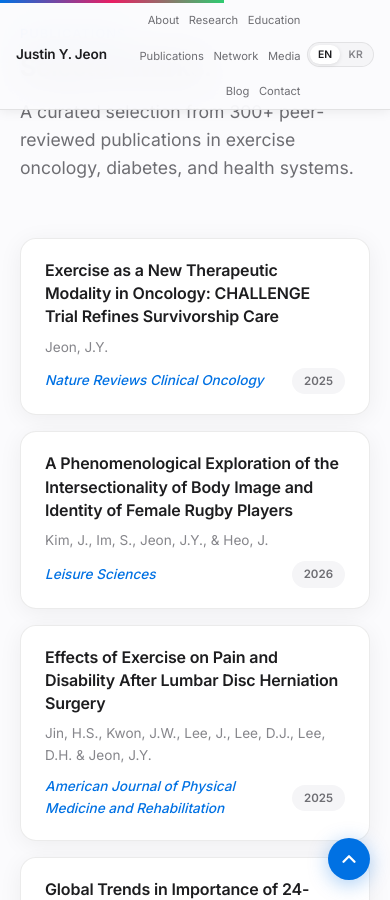
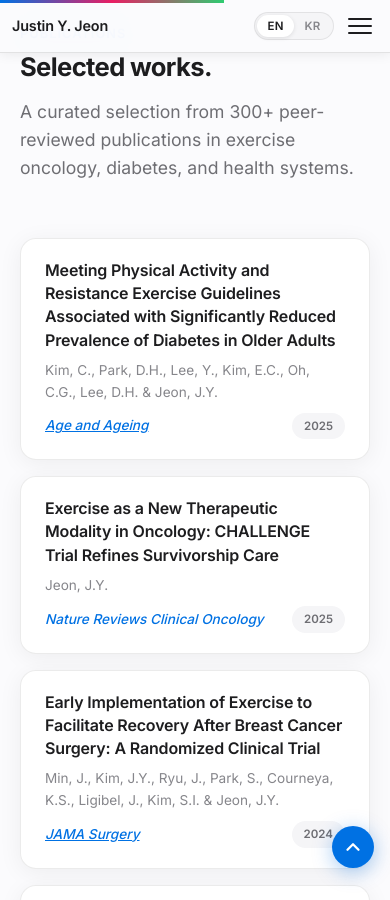
Before and after one commit to justinjeon70-hue/justin-jeon-website, a Jekyll site: the page built from index.html, in a window 390 px wide and 900 px high, scrolled down 6930 px. Built offline with Jekyll 4.4.1, drawn with Linux system fonts in a browser that asks for light colours; some of the changed text lies outside the part shown.

Commit message:
Add selected publications from JAMA Surgery, Nature Medicine, Nature Communications, and Age and Ageing
Co-Authored-By: Claude Opus 4.6 <noreply@anthropic.com>

```diff
--- a/index.html
+++ b/index.html
@@ -5,7 +5,7 @@ layout: null
 <html lang="en">
 <head>
     <meta charset="UTF-8">
-    <meta name="viewport" content="width=device-width, initial-scale=1.0">
+    <meta name="viewport" content="width=device-width, initial-scale=1.0, viewport-fit=cover">
     <meta name="google-site-verification" content="MZGtAX-h5ZO784dkLQTcWtrk_7wXFKamOgmJ0cwanwQ" />
     <meta name="description" content="Justin Y. Jeon - Underwood Distinguished Professor & Yoonje Lee Fellow at Yonsei University. Expert in exercise oncology, salutogenesis, and AI in health. Head of the Center for Exercise Medicine and Salutogenesis. 300+ publications, Harvard postdoc." />
     <meta name="keywords" content="Justin Jeon, Justin Y. Jeon, 전용관, Yonsei University, exercise oncology, salutogenesis, exercise medicine, cancer exercise, Underwood Distinguished Professor & Yoonje Lee Fellow" />
@@ -35,11 +35,13 @@ layout: null
         }
 
         * { margin: 0; padding: 0; box-sizing: border-box; }
+        img, iframe, video, svg { max-width: 100%; }
 
         html {
             scroll-behavior: smooth;
             -webkit-font-smoothing: antialiased;
             -moz-osx-font-smoothing: grayscale;
+            overflow-x: hidden;
         }
 
         body {
@@ -304,6 +306,8 @@ layout: null
         .section-inner {
             max-width: 1080px;
             margin: 0 auto;
+            overflow-wrap: break-word;
+            word-wrap: break-word;
         }
 
         .section-label {
@@ -594,7 +598,7 @@ layout: null
         /* ===== Media ===== */
         .video-grid {
             display: grid;
-            grid-template-columns: repeat(auto-fit, minmax(min(100%, 480px), 1fr));
+            grid-template-columns: repeat(auto-fit, minmax(min(100%, 320px), 1fr));
             gap: 1.5rem;
         }
 
@@ -731,13 +735,10 @@ layout: null
         @media (max-width: 600px) {
             .hero { padding: 100px 1.25rem 60px; }
             .hero-photo { width: 120px; height: 120px; }
-            .hero-name { font-size: clamp(2rem, 8vw, 2.8rem); white-space: nowrap; }
+            .hero-name { font-size: clamp(2rem, 8vw, 2.8rem); white-space: normal; word-break: keep-all; }
             .section { padding: 60px 1.25rem; }
             .research-grid { grid-template-columns: 1fr; }
-            nav ul { gap: 0.6rem; flex-wrap: wrap; justify-content: flex-end; }
-            nav a { font-size: 0.7rem; }
-            .nav-inner { padding: 0 1rem; height: auto; min-height: 48px; padding-top: 0.4rem; padding-bottom: 0.4rem; }
-            .nav-logo { font-size: 0.85rem; white-space: nowrap; flex-shrink: 0; margin-right: 0.75rem; }
+            .nav-logo { font-size: 0.85rem; }
             .edu-card { flex-direction: column; align-items: flex-start; gap: 0.75rem; padding: 1.5rem; }
             .pub-card { padding: 1.25rem 1.5rem; }
             .hero-links { flex-direction: column; align-items: center; }
@@ -746,9 +747,9 @@ layout: null
         }
 
         @media (max-width: 380px) {
-            .hero-name { font-size: 1.8rem; }
-            nav ul { gap: 0.4rem; }
-            nav a { font-size: 0.65rem; }
+            .hero-name { font-size: 1.6rem; white-space: normal; }
+            .edu-card { padding: 1.25rem; }
+            .pub-card { padding: 1rem 1.25rem; }
         }
 
         /* ===== Network Section ===== */
@@ -926,7 +927,7 @@ layout: null
         }
         @media (max-width: 600px) {
             .wave-divider svg { height: 35px; }
-            .back-to-top { bottom: 1.25rem; right: 1.25rem; width: 42px; height: 42px; }
+            .back-to-top { bottom: calc(2rem + env(safe-area-inset-bottom, 0px)); right: 1rem; width: 42px; height: 42px; }
         }
 
         /* ===== Scroll Progress Bar ===== */
@@ -1004,9 +1005,98 @@ layout: null
             color: var(--text-primary);
             box-shadow: 0 1px 4px rgba(0,0,0,0.1);
         }
-        @media (max-width: 600px) {
-            .lang-toggle { margin-left: 0.4rem; }
-            .lang-btn { padding: 0.2rem 0.5rem; font-size: 0.65rem; }
+        /* ===== Hamburger Menu ===== */
+        .hamburger {
+            display: none;
+            flex-direction: column;
+            justify-content: center;
+            gap: 5px;
+            width: 36px;
+            height: 36px;
+            background: none;
+            border: none;
+            cursor: pointer;
+            padding: 6px;
+            z-index: 1002;
+            -webkit-tap-highlight-color: transparent;
+        }
+        .hamburger span {
+            display: block;
+            width: 100%;
+            height: 2px;
+            background: var(--text-primary);
+            border-radius: 2px;
+            transition: all 0.3s ease;
+        }
+        .hamburger.active span:nth-child(1) {
+            transform: rotate(45deg) translate(5px, 5px);
+        }
+        .hamburger.active span:nth-child(2) {
+            opacity: 0;
+        }
+        .hamburger.active span:nth-child(3) {
+            transform: rotate(-45deg) translate(5px, -5px);
+        }
+
+        @media (max-width: 768px) {
+            .hamburger {
+                display: flex;
+                flex-shrink: 0;
+            }
+            .nav-inner {
+                height: 52px;
+                padding: 0 0.75rem;
+                justify-content: flex-start;
+            }
+            .nav-logo {
+                font-size: 0.9rem;
+                white-space: nowrap;
+                flex-shrink: 0;
+            }
+            .lang-toggle {
+                margin-left: auto;
+                margin-right: 0.5rem;
+                flex-shrink: 0;
+            }
+            nav ul {
+                display: none;
+                position: fixed;
+                top: 52px;
+                left: 0;
+                right: 0;
+                bottom: 0;
+                background: rgba(251, 251, 253, 0.98);
+                backdrop-filter: saturate(180%) blur(20px);
+                -webkit-backdrop-filter: saturate(180%) blur(20px);
+                flex-direction: column;
+                align-items: center;
+                justify-content: flex-start;
+                gap: 0;
+                padding: 2rem 1.5rem;
+                z-index: 1001;
+                overflow-y: auto;
+            }
+            nav ul.open {
+                display: flex;
+            }
+            nav ul li {
+                width: 100%;
+                text-align: center;
+            }
+            nav ul li a {
+                font-size: 1.05rem;
+                display: block;
+                padding: 1rem 0;
+                border-bottom: 1px solid var(--border);
+                color: var(--text-primary);
+                font-weight: 500;
+            }
+            nav ul li:last-child a {
+                border-bottom: none;
+            }
+            body.menu-open {
+                overflow: hidden;
+            }
         }
     </style>
 </head>
@@ -1035,6 +1125,9 @@ layout: null
             <button class="lang-btn active" onclick="setLang('en')" id="lang-en">EN</button>
             <button class="lang-btn" onclick="setLang('ko')" id="lang-ko">KR</button>
         </div>
+        <button class="hamburger" id="hamburger" aria-label="Menu">
+            <span></span><span></span><span></span>
+        </button>
     </div>
 </nav>
 
@@ -1244,11 +1337,43 @@ layout: null
         <p class="section-subheading slide-left" data-i18n="pub.sub">A curated selection from 300+ peer-reviewed publications in exercise oncology, diabetes, and health systems.</p>
         <div class="pub-list">
             <div class="pub-card glow-card fade-in">
+                <div class="pub-title">Meeting Physical Activity and Resistance Exercise Guidelines Associated with Significantly Reduced Prevalence of Diabetes in Older Adults</div>
+                <div class="pub-authors">Kim, C., Park, D.H., Lee, Y., Kim, E.C., Oh, C.G., Lee, D.H. &amp; Jeon, J.Y.</div>
+                <div class="pub-footer">
+                    <a href="https://doi.org/10.1093/ageing/afaf109" target="_blank" class="pub-journal">Age and Ageing</a>
+                    <span class="pub-year-badge">2025</span>
+                </div>
+            </div>
+            <div class="pub-card glow-card fade-in">
                 <div class="pub-title">Exercise as a New Therapeutic Modality in Oncology: CHALLENGE Trial Refines Survivorship Care</div>
                 <div class="pub-authors">Jeon, J.Y.</div>
                 <div class="pub-footer">
                     <span class="pub-journal">Nature Reviews Clinical Oncology</span>
                     <span class="pub-year-badge">2025</span>
+                </div>
+            </div>
+            <div class="pub-card glow-card fade-in">
+                <div class="pub-title">Early Implementation of Exercise to Facilitate Recovery After Breast Cancer Surgery: A Randomized Clinical Trial</div>
+                <div class="pub-authors">Min, J., Kim, J.Y., Ryu, J., Park, S., Courneya, K.S., Ligibel, J., Kim, S.I. &amp; Jeon, J.Y.</div>
+                <div class="pub-footer">
+                    <a href="https://doi.org/10.1001/jamasurg.2024.1633" target="_blank" class="pub-journal">JAMA Surgery</a>
+                    <span class="pub-year-badge">2024</span>
+                </div>
+            </div>
+            <div class="pub-card glow-card fade-in">
+                <div class="pub-title">Wearable-Device-Measured Physical Activity and Future Health Risk</div>
+                <div class="pub-authors">Strain, T., Wijndaele, K., Dempsey, P.C., Sharp, S.J., Pearce, M., Jeon, J.Y., Lindsay, T., Wareham, N. &amp; Brage, S.</div>
+                <div class="pub-footer">
+                    <a href="https://doi.org/10.1038/s41591-020-1012-3" target="_blank" class="pub-journal">Nature Medicine</a>
+                    <span class="pub-year-badge">2020</span>
+                </div>
+            </div>
+            <div class="pub-card glow-card fade-in">
+                <div class="pub-title">SGLT2 Inhibition Modulates NLRP3 Inflammasome Activity via Ketones and Insulin in Diabetes with Cardiovascular Disease</div>
+                <div class="pub-authors">Kim, S.R., Lee, S.G., Kim, S.H., Kim, J.H., Choi, E., Cho, W., ... Jeon, J.Y., ... &amp; Lee, Y.H.</div>
+                <div class="pub-footer">
+                    <a href="https://doi.org/10.1038/s41467-020-15983-6" target="_blank" class="pub-journal">Nature Communications</a>
+                    <span class="pub-year-badge">2020</span>
                 </div>
             </div>
             <div class="pub-card glow-card fade-in">
```
Also changed, not shown: other parts of index.html (+17 -0 lines).
